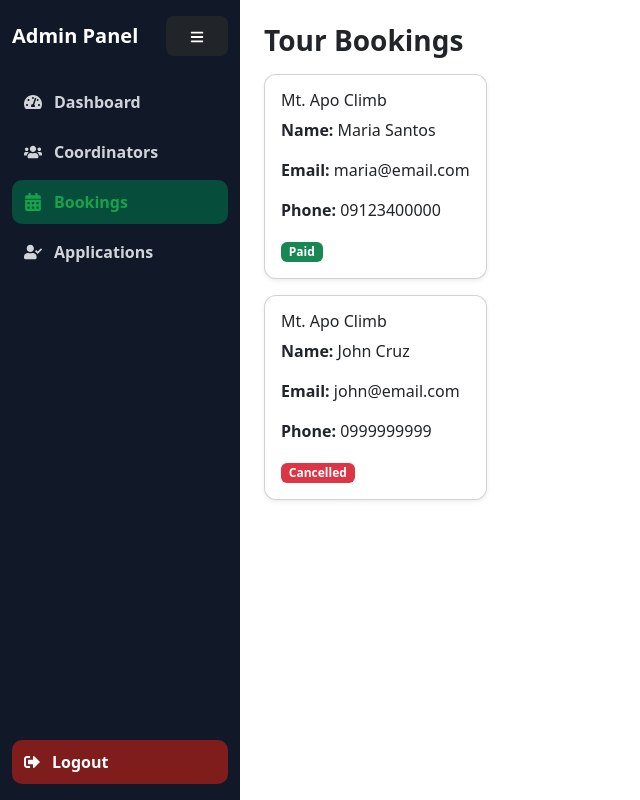
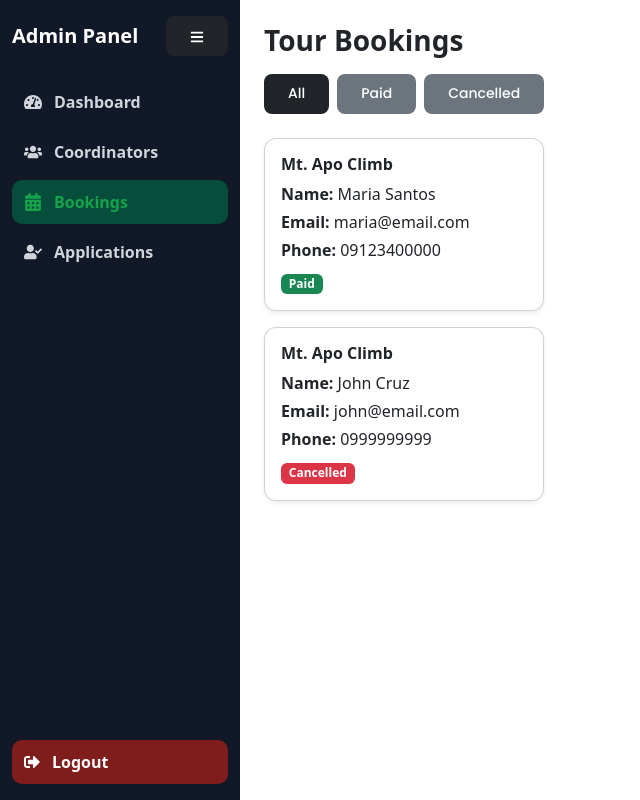
Before and after one commit to reyntors/TravelKo, a React (Vite) app: page /admin/bookings in a window 1280 px wide. Shown: the whole page, without its empty margins (0-640 px from the left). Built offline with nearby package versions, Linux system fonts and the light colour scheme; the HTML template or start-up script is replaced by a standard one.

Commit message:
add features

```diff
--- a/src/pages/BookAdventure.jsx
+++ b/src/pages/BookAdventure.jsx
@@ -47,6 +47,9 @@ function BookAdventure() {
   /* ================= DATA FROM PREVIOUS PAGE ================= */
 
   const tourId = state?.tourId ?? null;
+  const bookingMode = state?.bookingMode || "normal";
+  const isPrivateBooking = bookingMode === "private";
+
   const parseAvailableDates = (availableDates) => {
     if (!Array.isArray(availableDates)) return [];
 
@@ -79,7 +82,14 @@ function BookAdventure() {
   const [tour, setTour] = useState(null);
   const [loadingTour, setLoadingTour] = useState(true);
 
-  const [bookingType, setBookingType] = useState("solo");
+  const [bookingType, setBookingType] = useState("group");
+
+  useEffect(() => {
+    if (isPrivateBooking) {
+      setBookingType("solo");
+    }
+  }, [isPrivateBooking]);
+
   const [people, setPeople] = useState(2);
   const [payment, setPayment] = useState("");
   const [loading, setLoading] = useState(false);
@@ -225,7 +235,11 @@ function BookAdventure() {
           }}
         />
         <Container style={{ position: "relative" }}>
-          <h1 className="fw-bold">Book Your Adventure</h1>
+          <h1 className="fw-bold">
+            {isPrivateBooking
+              ? "Private Booking Adventure"
+              : "Book Your Adventure"}
+          </h1>
           <p>{tour.title}</p>
         </Container>
       </div>
@@ -312,6 +326,7 @@ function BookAdventure() {
               <CardBody>
                 <h5 className="fw-bold mb-3">Booking Type</h5>
 
+                {/* PRIVATE */}
                 <div
                   className={`p-3 rounded mb-3 ${
                     bookingType === "solo" ? "bg-success text-white" : "border"
@@ -321,14 +336,19 @@ function BookAdventure() {
                   <FaUsers /> Private / Solo (₱{tour.privateBookingPrice})
                 </div>
 
+                {/* JOINER — hide when private booking */}
+                {!isPrivateBooking && (
                   <div
                     className={`p-3 rounded mb-3 ${
-                    bookingType === "group" ? "bg-success text-white" : "border"
+                      bookingType === "group"
+                        ? "bg-success text-white"
+                        : "border"
                     }`}
                     onClick={() => setBookingType("group")}
                   >
                     <FaUserFriends /> Join a Group (₱{tour.joinerPrice})
                   </div>
+                )}
 
                 {bookingType === "group" && (
                   <FormGroup>
--- a/src/pages/Home.jsx
+++ b/src/pages/Home.jsx
@@ -345,7 +345,11 @@ function Home() {
 
                     {/* PRIVATE BOOKING LINK */}
                     <NavLink
-                      to={`/tours/${tour.id}`}
+                      to="/book"
+                      state={{
+                        tourId: tour.id,
+                        bookingMode: "private",
+                      }}
                       style={{ textDecoration: "none" }}
                     >
                       <p className="text-success fw-semibold mb-3">
--- a/src/pages/admin/AdminBookings.jsx
+++ b/src/pages/admin/AdminBookings.jsx
@@ -1,3 +1,4 @@
+import { useState } from "react";
 import { Card, CardBody, Button, Badge } from "reactstrap";
 
 const bookings = [
@@ -20,22 +21,61 @@ const bookings = [
 ];
 
 export default function AdminBookings() {
+  const [filter, setFilter] = useState("all");
+
+  const filteredBookings =
+    filter === "all"
+      ? bookings
+      : bookings.filter((b) => b.status.toLowerCase() === filter.toLowerCase());
+
   return (
     <>
       <h3 className="fw-bold mb-3">Tour Bookings</h3>
 
-      {bookings.map((b) => (
+      {/* ===== FILTER CONTROLS ===== */}
+      <div className="d-flex gap-2 mb-4">
+        <Button
+          size="sm"
+          color={filter === "all" ? "dark" : "secondary"}
+          onClick={() => setFilter("all")}
+        >
+          All
+        </Button>
+
+        <Button
+          size="sm"
+          color={filter === "paid" ? "success" : "secondary"}
+          onClick={() => setFilter("paid")}
+        >
+          Paid
+        </Button>
+
+        <Button
+          size="sm"
+          color={filter === "cancelled" ? "danger" : "secondary"}
+          onClick={() => setFilter("cancelled")}
+        >
+          Cancelled
+        </Button>
+      </div>
+
+      {/* ===== BOOKINGS LIST ===== */}
+      {filteredBookings.length === 0 && (
+        <p className="text-muted">No bookings found.</p>
+      )}
+
+      {filteredBookings.map((b) => (
         <Card key={b.id} className="mb-3 shadow-sm">
           <CardBody>
-            <h6>{b.tour}</h6>
+            <h6 className="fw-bold">{b.tour}</h6>
 
-            <p>
+            <p className="mb-1">
               <strong>Name:</strong> {b.name}
             </p>
-            <p>
+            <p className="mb-1">
               <strong>Email:</strong> {b.email}
             </p>
-            <p>
+            <p className="mb-2">
               <strong>Phone:</strong> {b.phone}
             </p>
 
--- a/src/pages/coordinator/Bookings.jsx
+++ b/src/pages/coordinator/Bookings.jsx
@@ -28,6 +28,8 @@ export default function Bookings() {
 
   const [bookings, setBookings] = useState([]);
   const [loading, setLoading] = useState(true);
+  const [typeFilter, setTypeFilter] = useState("all"); // all | private | joiner
+  const [openTypeFilter, setOpenTypeFilter] = useState(false);
 
   useEffect(() => {
     const fetchBookings = async () => {
@@ -125,10 +127,17 @@ export default function Bookings() {
       b.customer.toLowerCase().includes(q) ||
       b.id.toLowerCase().includes(q);
 
-    const matchesFilter =
+    const matchesStatus =
       filter === "all" ? true : b.status.toLowerCase() === filter;
 
-    return matchesQuery && matchesFilter;
+    const matchesType =
+      typeFilter === "all"
+        ? true
+        : typeFilter === "private"
+          ? b.type.toLowerCase().includes("private")
+          : b.type.toLowerCase().includes("join");
+
+    return matchesQuery && matchesStatus && matchesType;
   });
 
   const updateStatus = async (id, status) => {
@@ -192,21 +201,63 @@ export default function Bookings() {
       </Row>
 
       {/* Controls */}
+
       <Card
         style={{ ...headerCardStyle, overflow: "visible" }}
         className="mb-3"
       >
         <CardBody>
           <Row className="g-2 align-items-center">
+            {/* BOOKING TYPE FILTER */}
             <Col
               xs="12"
-              md="5"
+              md="6"
+              className="d-flex justify-content-md-start"
+              style={{ position: "relative", zIndex: 1200 }}
+            >
+              <Dropdown
+                isOpen={openTypeFilter}
+                toggle={() => setOpenTypeFilter((v) => !v)}
+              >
+                <DropdownToggle
+                  caret
+                  style={{
+                    borderRadius: 12,
+                    border: `1px solid ${border}`,
+                    background: "#fff",
+                    color: text,
+                    fontWeight: 700,
+                    padding: "10px 12px",
+                    minWidth: 200,
+                    textAlign: "left",
+                  }}
+                >
+                  Booking Type:{" "}
+                  <span style={{ textTransform: "capitalize" }}>
+                    {typeFilter}
+                  </span>
+                </DropdownToggle>
+
+                <DropdownMenu end>
+                  <DropdownItem onClick={() => setTypeFilter("all")}>
+                    All types
+                  </DropdownItem>
+                  <DropdownItem onClick={() => setTypeFilter("private")}>
+                    Private Tour
+                  </DropdownItem>
+                  <DropdownItem onClick={() => setTypeFilter("joiner")}>
+                    Joiner / Group
+                  </DropdownItem>
+                </DropdownMenu>
+              </Dropdown>
+            </Col>
+
+            {/* STATUS FILTER */}
+            <Col
+              xs="12"
+              md="6"
               className="d-flex justify-content-md-end"
-              style={{
-                position: "relative",
-                zIndex: 1200,
-                overflow: "visible",
-              }}
+              style={{ position: "relative", zIndex: 1200 }}
             >
               <Dropdown
                 isOpen={openFilter}
```
Lines whose indentation alone changed are shown as unchanged.
